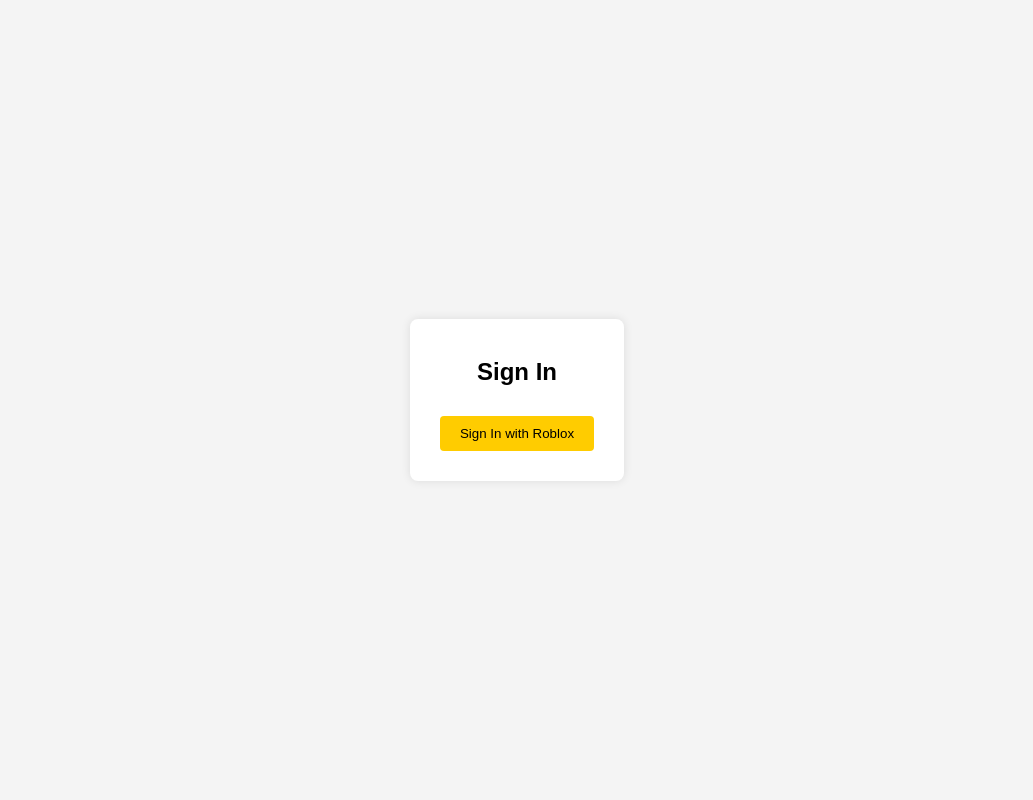
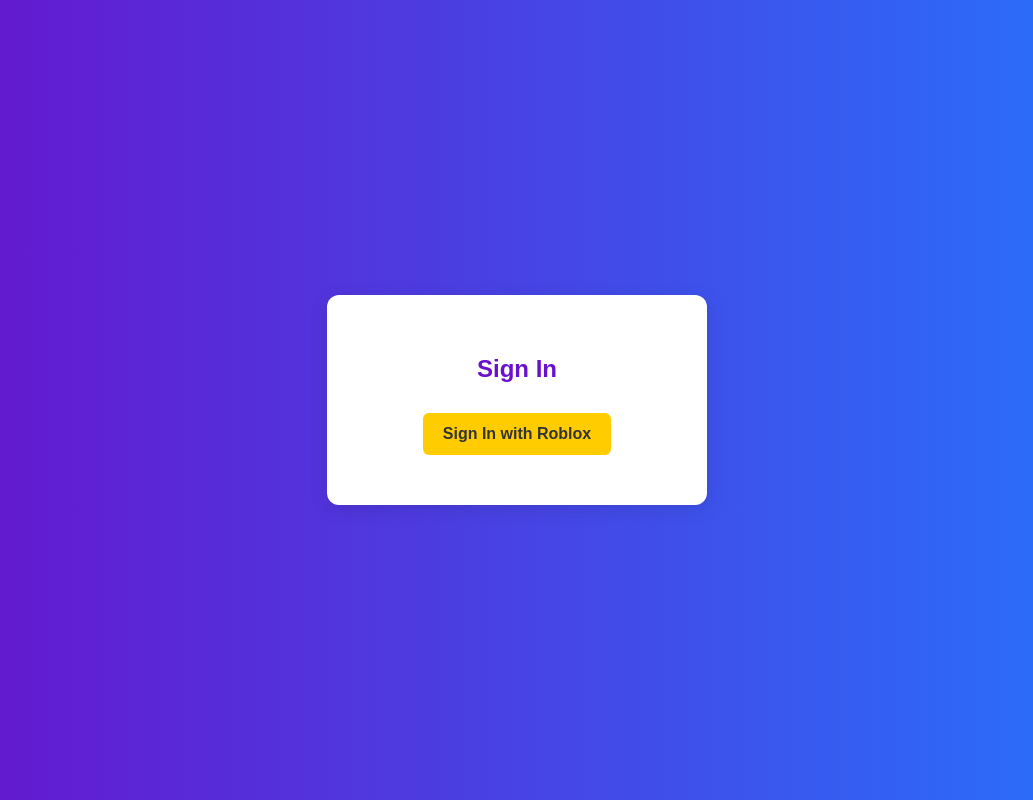
Before and after one commit to celtzop/govie-main, a website: page public/pages/signin.html in a window 1280 px wide. Shown: the whole page, without its empty margins (123-1156 px from the left). Drawn offline with Linux system fonts and the light colour scheme.

Commit message:
Update signin.html

```diff
--- a/public/pages/signin.html
+++ b/public/pages/signin.html
@@ -6,36 +6,52 @@
     <title>Sign In</title>
     <style>
         body {
-            font-family: Arial, sans-serif;
+            font-family: 'Arial', sans-serif;
             display: flex;
             justify-content: center;
             align-items: center;
             height: 100vh;
-            background-color: #f4f4f4;
+            background: linear-gradient(to right, #6a11cb, #2575fc);
             margin: 0;
+            color: #333;
         }
         .signin-container {
-            background-color: #fff;
-            padding: 20px;
-            box-shadow: 0 0 10px rgba(0, 0, 0, 0.1);
-            border-radius: 8px;
+            background-color: #ffffff;
+            padding: 40px;
+            box-shadow: 0 4px 20px rgba(0, 0, 0, 0.1);
+            border-radius: 12px;
             text-align: center;
+            width: 300px;
+            transition: transform 0.2s;
+        }
+        .signin-container:hover {
+            transform: translateY(-5px);
         }
         .signin-container h2 {
             margin-bottom: 20px;
+            font-size: 24px;
+            color: #6a11cb;
         }
         .signin-container button {
-            padding: 10px 20px;
+            padding: 12px 20px;
             margin: 10px;
             border: none;
-            border-radius: 4px;
+            border-radius: 6px;
             cursor: pointer;
+            font-size: 16px;
+            font-weight: bold;
+            transition: background-color 0.3s, transform 0.2s;
         }
         .roblox-button {
             background-color: #ffcc00;
+            color: #333;
         }
         .roblox-button:hover {
             background-color: #e6b800;
+            transform: translateY(-2px);
+        }
+        .roblox-button:active {
+            transform: translateY(1px);
         }
     </style>
 </head>
```
